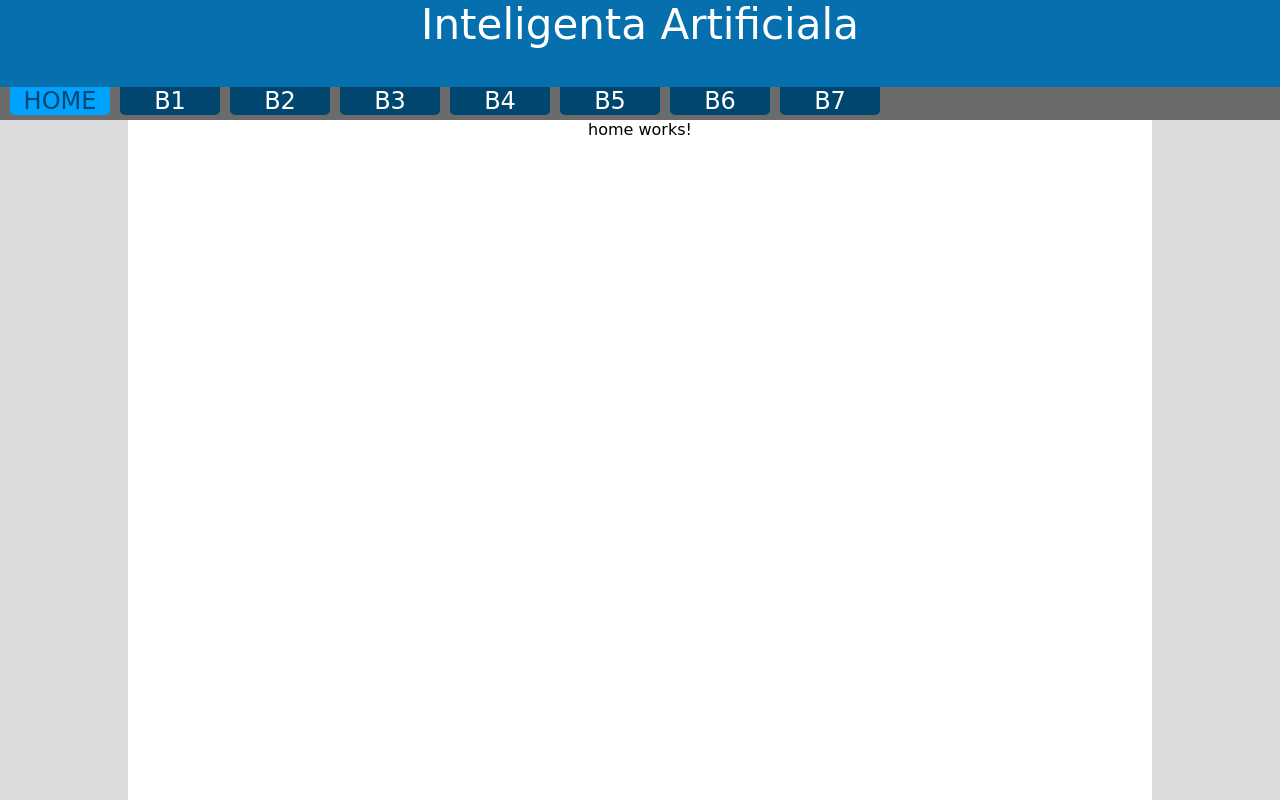
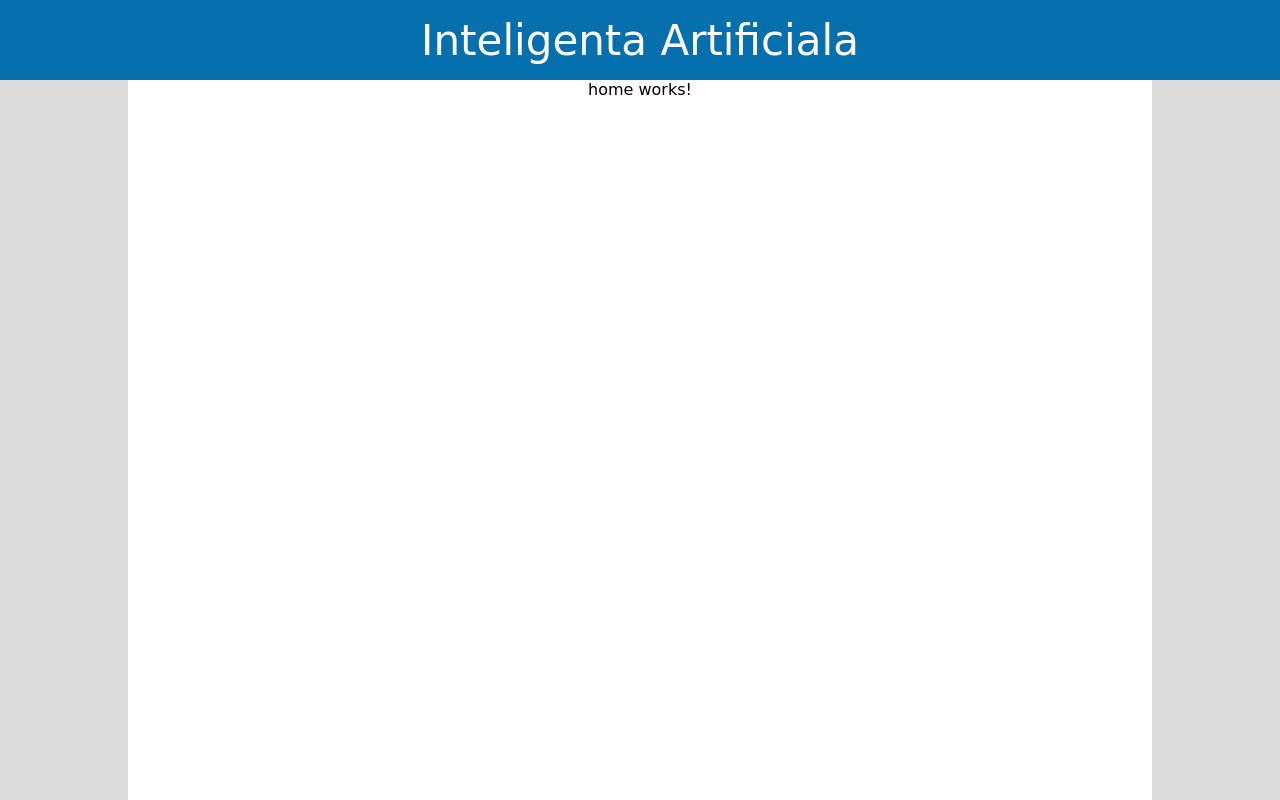
Before and after one commit to BocaBogdan/inteligenta-artificiala, an Angular app: page /home in a window 1280 px wide. Built offline with nearby package versions, Linux system fonts and the light colour scheme.

Commit message:
[DEV] Removed the subheader and go to home by default

```diff
--- a/src/app/app.component.ts
+++ b/src/app/app.component.ts
@@ -1,4 +1,5 @@
 import {Component} from '@angular/core';
+import {Router} from "@angular/router";
 
 @Component({
   selector: 'app-root',
@@ -6,4 +7,11 @@ import {Component} from '@angular/core';
   styleUrls: ['./app.component.css']
 })
 export class AppComponent {
+  constructor(private router: Router) {
+    this.goHome();
+  }
+
+  goHome() {
+    this.router.navigate(['/home']);
+  }
 }
--- a/src/app/ia-content/ia-content.component.css
+++ b/src/app/ia-content/ia-content.component.css
@@ -1,6 +1,6 @@
 .ia-content {
   width: 100%;
-  height: 85vh;
+  height: 90vh;
   display: flex;
   flex-direction: column;
   align-items: center;
@@ -10,7 +10,7 @@
 
 .ia-content--container {
   width: 80%;
-  height: 85vh;
+  height: 90vh;
   background-color: #FFFFFF;
   display: flex;
   justify-content: center;
--- a/src/app/ia-header/ia-header.component.css
+++ b/src/app/ia-header/ia-header.component.css
@@ -1,10 +1,10 @@
 .ia-index-header {
   width: 100%;
-  height: 15vh;
+  height: 10vh;
   background-color: #0570AD;
   display: flex;
   flex-direction: column;
-  justify-content: space-between;
+  justify-content: center;
   align-items: center;
 }
 
@@ -12,26 +12,3 @@
   font-size: 42px;
   color: #FFFF;
 }
-
-.ia-index-subheader {
-  width: 100%;
-  background-color: #6B6B6B;
-  align-self: flex-end;
-}
-
-.ia-index-header--button {
-  border: none;
-  color: #FFFFFF;
-  font-size: 24px;
-  border-radius: 0 0 5px 5px;
-  width: 100px;
-  background-color: #00466E;
-  margin-left: 10px;
-  margin-bottom: 5px;
-  cursor: pointer;
-}
-
-.ia-index-header--button--active {
-  color: #00466E;
-  background-color: #00A2FF;
-}
--- a/src/app/ia-header/ia-header.component.html
+++ b/src/app/ia-header/ia-header.component.html
@@ -1,29 +1,3 @@
 <header class='ia-index-header'>
   <p class='ia-index-header--title'>Inteligenta Artificiala</p>
-  <div class='ia-index-subheader'>
-    <button class="ia-index-header--button" type="button" routerLink="/home"
-            routerLinkActive="ia-index-header--button--active">HOME
-    </button>
-    <button class="ia-index-header--button" type="button" routerLink="/b1"
-            routerLinkActive="ia-index-header--button--active">B1
-    </button>
-    <button class="ia-index-header--button" type="button" routerLink="/b2"
-            routerLinkActive="ia-index-header--button--active">B2
-    </button>
-    <button class="ia-index-header--button" type="button" routerLink="/b3"
-            routerLinkActive="ia-index-header--button--active">B3
-    </button>
-    <button class="ia-index-header--button" type="button" routerLink="/b4"
-            routerLinkActive="ia-index-header--button--active">B4
-    </button>
-    <button class="ia-index-header--button" type="button" routerLink="/b5"
-            routerLinkActive="ia-index-header--button--active">B5
-    </button>
-    <button class="ia-index-header--button" type="button" routerLink="/b6"
-            routerLinkActive="ia-index-header--button--active">B6
-    </button>
-    <button class="ia-index-header--button" type="button" routerLink="/b7"
-            routerLinkActive="ia-index-header--button--active">B7
-    </button>
-  </div>
 </header>
```
